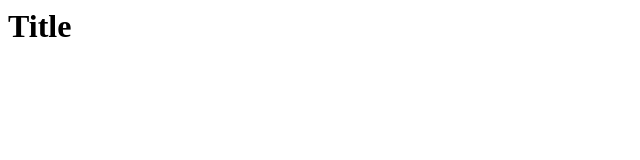
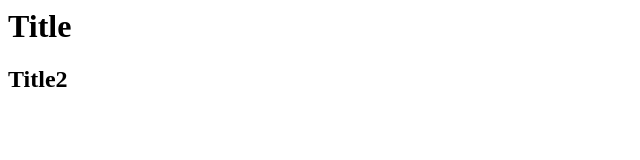
Before and after one commit to dhihien/git-one, a plain HTML site: page index.html in a window 1280 px wide. Shown: the full height of the page, 0-640 px from the left. Drawn offline with Linux system fonts and the light colour scheme.

Commit message:
Add Header 2

```diff
--- a/index.html
+++ b/index.html
@@ -1,6 +1,7 @@
 <html>
     <body>
         <h1>Title</h1>
+        <h2>Title2</h1>
     </body>
 
 </html>
```
